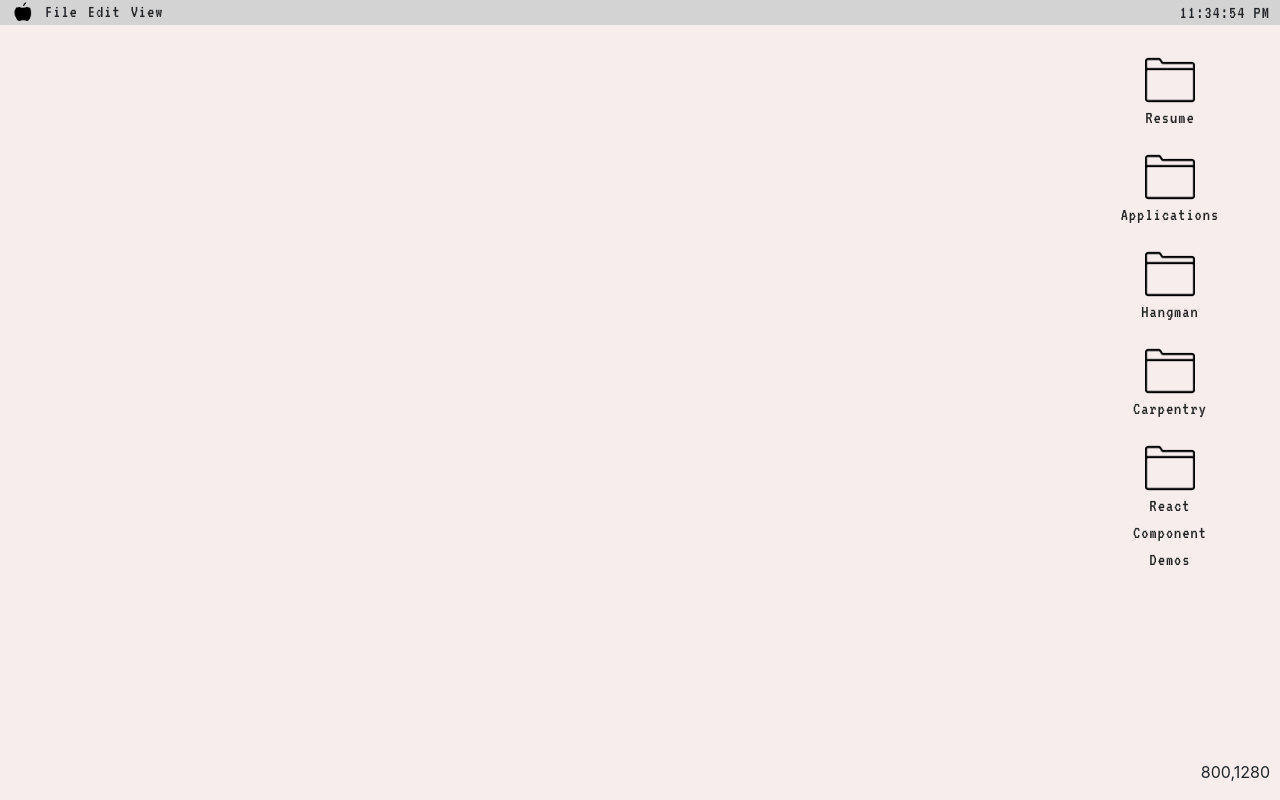
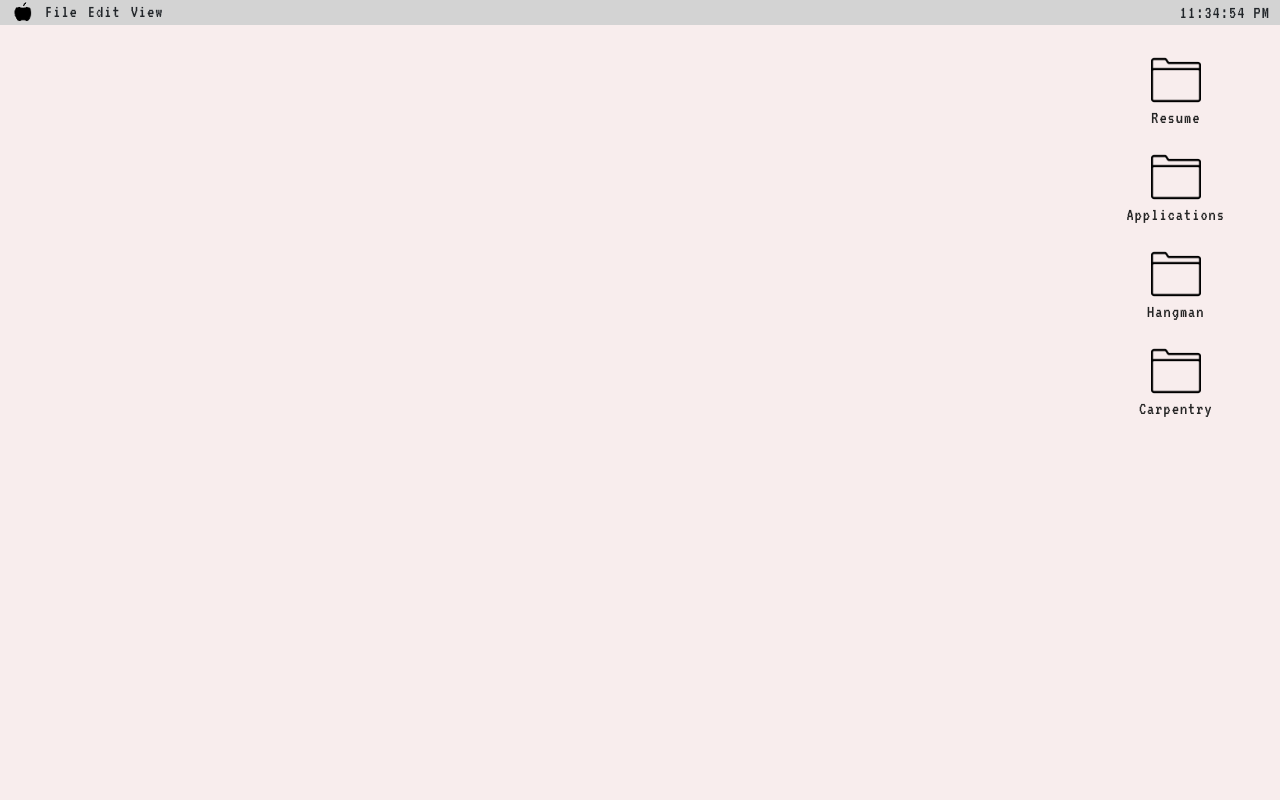
Before and after one commit to austinshigh/retro, a React (Vite) app: page / in a window 1280 px wide. Built offline with nearby package versions, Linux system fonts and the light colour scheme.

Commit message:
hide files

```diff
--- a/src/pages/Desktop/Desktop.tsx
+++ b/src/pages/Desktop/Desktop.tsx
@@ -5,7 +5,6 @@ import useResizeWindow from "../../hooks/useResizeWindow"
 import Applications from "../Windows/Applications"
 import IFrame from "../Windows/IFrame/IFrame"
 import Photos from "../Windows/Photos"
-import React from "../Windows/React"
 import Resume from "../Windows/Resume"
 import "./Desktop.css"
 
@@ -32,15 +31,15 @@ const Desktop = () => {
         <Folder title="Carpentry">
           <Photos />
         </Folder>
-        <Folder title="React Component Demos">
+        {/* <Folder title="React Component Demos">
           <React />
-        </Folder>
+        </Folder> */}
         {/* <Folder title="Trash" src={Trashcan}></Folder> */}
-        <ScreenDimensions>
+        {/* <ScreenDimensions>
           <p>
             {height},{width}
           </p>
-        </ScreenDimensions>
+        </ScreenDimensions> */}
       </DesktopContainer>
     </>
   )
```
